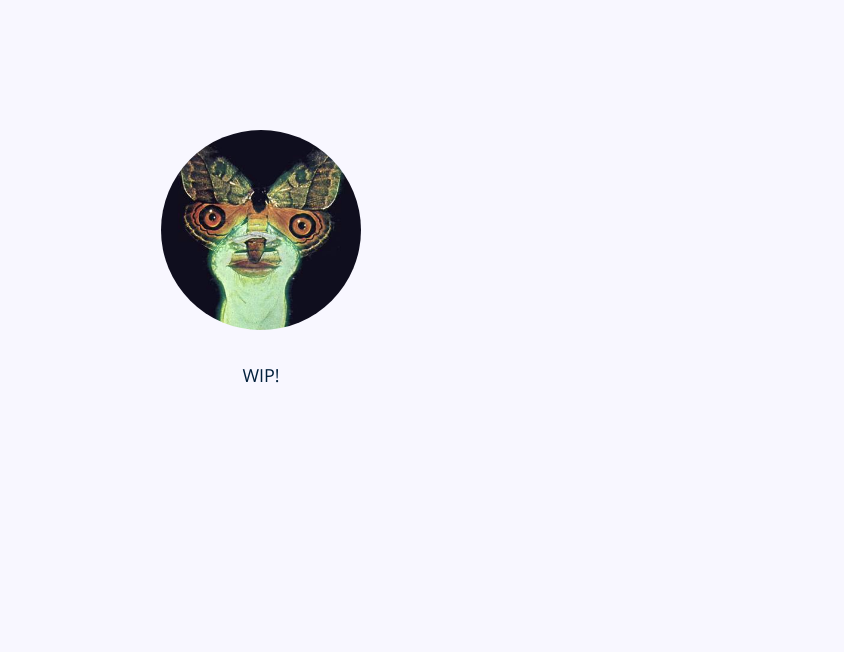
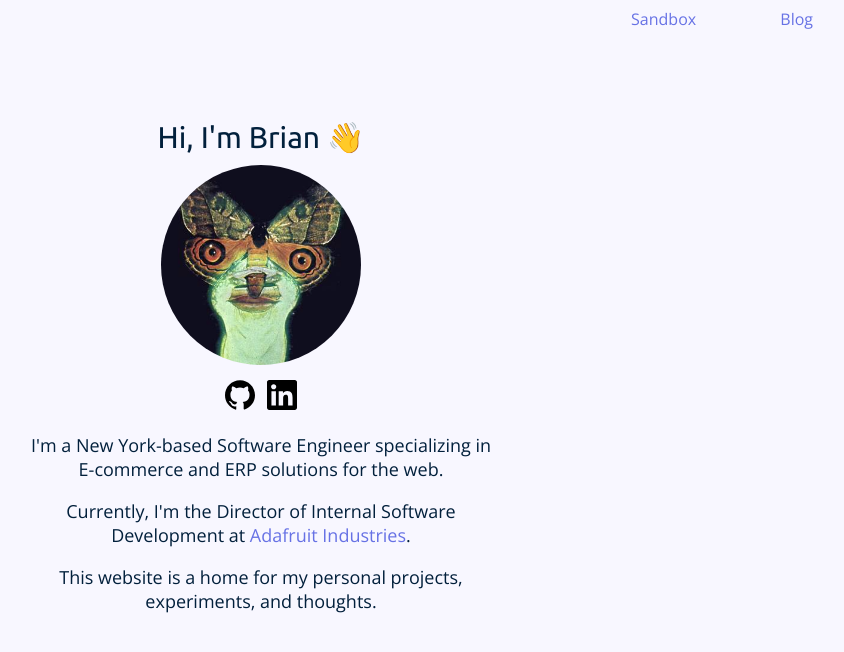
Before and after one commit to brianAda/personal-site, an Eleventy site: page index.html in a window 1280 px wide. Shown: the whole page, without its empty margins (379-1223 px from the left). Built offline with nearby package versions, Linux system fonts and the light colour scheme; Eleventy itself is replaced by a stand-in of ours; files that its build step writes are made by us from their sources.

Commit message:
Ready for local development! Revert one last time

```diff
--- a/index.html
+++ b/index.html
@@ -12,9 +12,42 @@
 
   <body>
     <main>
+      <nav>
+        <ul>
+          <li>
+            <a href="/micro-projects.html" rel="noopener noreferrer">Sandbox</a>
+          </li>
+          <li>
+            <a href="/micro-projects.html" rel="noopener noreferrer">Blog</a>
+          </li>
+        </ul>
+      </nav>
       <section class="about">
+        <h1>Hi, I'm Brian 👋</h1>
         <img id="image" src="assets/sea-chantey.png" alt="Avatar profile photo" />
-        <p>WIP!</p>
+        <ul id="social-media-icons">
+          <li>
+            <a href="https://github.com/brianAda" target="_blank" rel="noopener">
+              <img class="icon " src="assets/github.svg" alt="GitHub icon" />
+            </a>
+          </li>
+          <li>
+            <a href="https://www.linkedin.com/in/hello-brian-cooper/" target="_blank" rel="noopener">
+              <img class="icon " src="assets/linkedin.svg" alt="LinkedIn icon" />
+            </a>
+          </li>
+        </ul>
+        <p>
+          I'm a New York-based Software Engineer specializing in <span class="nobr">E-commerce</span> and ERP solutions
+          for the web.
+        </p>
+        <p>
+          Currently, I'm the Director of Internal Software Development at
+          <a href="https://www.adafruit.com" target="_blank"> Adafruit Industries</a>.
+        </p>
+        <p>
+          This website is a home for my personal projects, experiments, and thoughts.
+        </p>
       </section>
     </main>
   </body>
```
